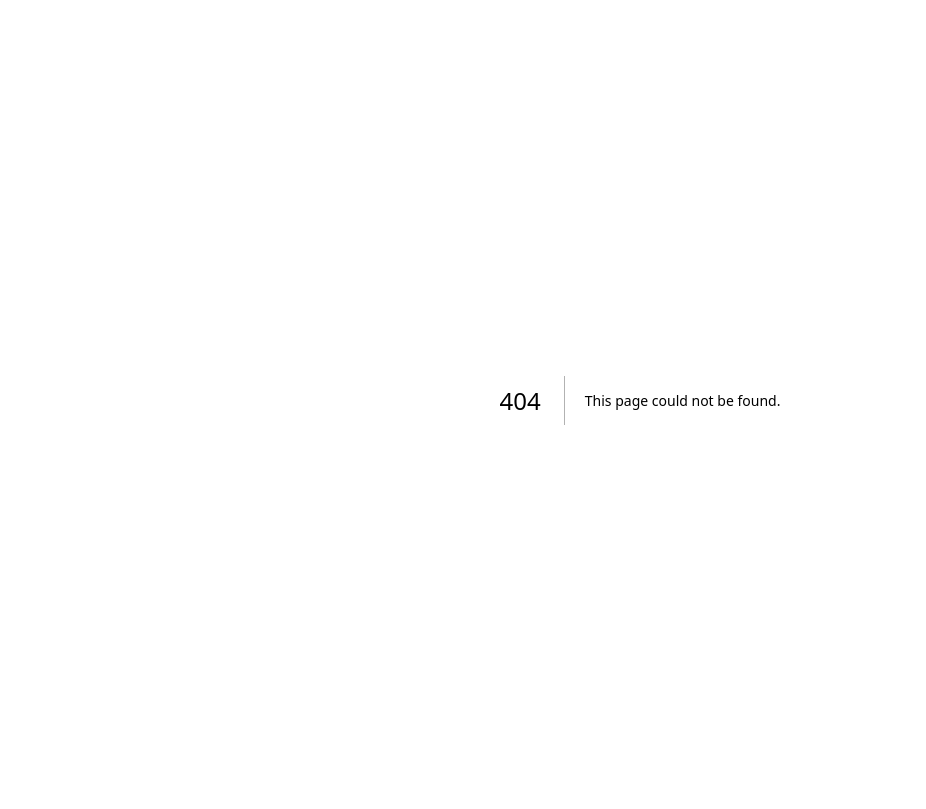
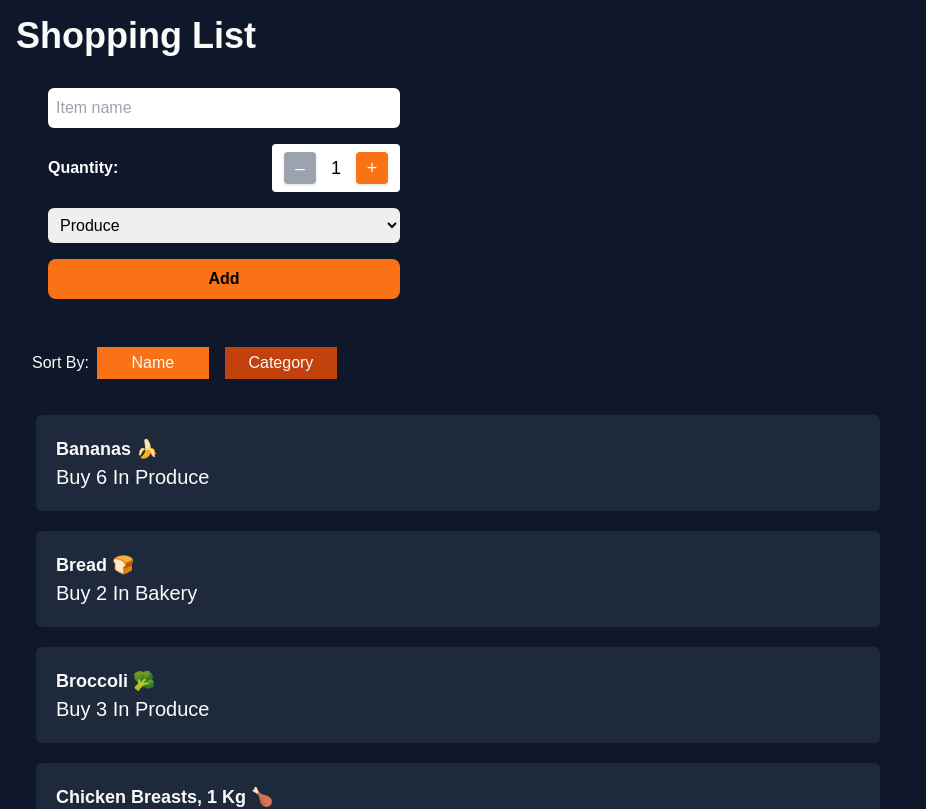
Before and after one commit to Gmanhar/cprg306-assignments, a Next.js app: page /week-7 in a window 1280 px wide. Before the commit this address had no page. Shown: the top 809 px of the page, without its empty margins (0-926 px from the left). Built offline with nearby package versions, Linux system fonts and the light colour scheme.

Commit message:
week-7
Complete merging week 4&5

```diff
--- a/app/page.js
+++ b/app/page.js
@@ -23,6 +23,9 @@
         <li>
           <Link className={linkStyles} href="week-6">Week-6</Link>
         </li>
+        <li>
+          <Link className={linkStyles} href="week-7">Week-7</Link>
+        </li>
       </ul>
     </main>
   );
--- /dev/null
+++ b/app/week-7/item-list.js
@@ -0,0 +1,51 @@
+"use client";
+
+import { useState } from "react";
+import Item from "./item";
+
+export default function ItemList({ items }) {
+  const [sortBy, setSortBy] = useState("name");
+
+  const sortedItems = [...items].sort((a, b) => {
+    if (sortBy === "name") {
+      return a.name.localeCompare(b.name);
+    } else if (sortBy === "category") {
+      return a.category.localeCompare(b.category);
+    }
+  });
+
+  return (
+    <div>
+      <div className="p-2 m-2 text-l capitalize text-stone-50">
+        Sort By:
+        <button
+          className={`p-1 m-2 w-28 square-lg ${
+            sortBy === "name" ? "bg-orange-500" : "bg-orange-700"
+          }`}
+          onClick={() => setSortBy("name")}
+        >
+          Name
+        </button>
+        <button
+          className={`p-1 m-2 w-28 square-lg ${
+            sortBy === "category" ? "bg-orange-500" : "bg-orange-700"
+          }`}
+          onClick={() => setSortBy("category")}
+        >
+          Category
+        </button>
+      </div>
+
+      <ul className="text-xl capitalize text-stone-50">
+        {sortedItems.map((item) => (
+          <Item
+            key={item.id}
+            name={item.name}
+            quantity={item.quantity}
+            category={item.category}
+          />
+        ))}
+      </ul>
+    </div>
+  );
+}
--- /dev/null
+++ b/app/week-7/item.js
@@ -0,0 +1,12 @@
+export default function Item({ name, quantity, category }) {
+    return (
+      <section>
+        <li className="bg-slate-800 rounded-md p-5 m-5 text-stone-50 mr-96">
+        <p className="text-lg font-semibold">{name}</p>
+        <p>Buy {quantity} in {category} </p>
+      </li>
+      </section>
+
+
+    );
+  }
--- /dev/null
+++ b/app/week-7/item.json
@@ -0,0 +1,74 @@
+[
+  {
+    "id": "1h2GJKH12gkHG31h1H",
+    "name": "milk, 4 L 🥛",
+    "quantity": 1,
+    "category": "dairy"
+  },
+  {
+    "id": "2KJH3k2j3H1k2J3K1H",
+    "name": "bread 🍞",
+    "quantity": 2,
+    "category": "bakery"
+  },
+  {
+    "id": "3h2KJH3k2j3H1k2J3",
+    "name": "eggs, dozen 🥚",
+    "quantity": 2,
+    "category": "dairy"
+  },
+  {
+    "id": "4k2J3K1H2GJKH12gk",
+    "name": "bananas 🍌",
+    "quantity": 6,
+    "category": "produce"
+  },
+  {
+    "id": "5H1h1H2KJH3k2j3H",
+    "name": "broccoli 🥦",
+    "quantity": 3,
+    "category": "produce"
+  },
+  {
+    "id": "6H1k2J3K1H2GJKH1",
+    "name": "chicken breasts, 1 kg 🍗",
+    "quantity": 1,
+    "category": "meat"
+  },
+  {
+    "id": "7gkHG31h1H2KJH3k",
+    "name": "pasta sauce 🍝",
+    "quantity": 3,
+    "category": "canned goods"
+  },
+  {
+    "id": "8j3H1k2J3K1H2GJK",
+    "name": "spaghetti, 454 g 🍝",
+    "quantity": 2,
+    "category": "dry goods"
+  },
+  {
+    "id": "9H12gkHG31h1H2KJ",
+    "name": "toilet paper, 12 pack 🧻",
+    "quantity": 1,
+    "category": "household"
+  },
+  {
+    "id": "10H3k2j3H1k2J3K1",
+    "name": "paper towels, 6 pack",
+    "quantity": 1,
+    "category": "household"
+  },
+  {
+    "id": "11k2J3K1H2GJKH12",
+    "name": "dish soap 🍽️",
+    "quantity": 1,
+    "category": "household"
+  },
+  {
+    "id": "12GJKH12gkHG31h1",
+    "name": "hand soap 🧼",
+    "quantity": 4,
+    "category": "household"
+  }
+]
--- /dev/null
+++ b/app/week-7/new-item.js
@@ -0,0 +1,117 @@
+"use client";
+
+import { useState } from "react";
+
+export default function NewItem({ onAddItem }) {
+  const [name, setName] = useState("");
+  const [quantity, setQuantity] = useState(1);
+  const [category, setCategory] = useState("Produce");
+
+  const increment = () => {
+    setQuantity((prev) => (prev < 99 ? prev + 1 : prev));
+  };
+
+  const decrement = () => {
+    setQuantity((prev) => (prev > 1 ? prev - 1 : prev));
+  };
+
+  const handleSubmit = (event) => {
+    event.preventDefault();
+
+    const item = {
+      id: crypto.randomUUID(),
+      name,
+      quantity,
+      category,
+    };
+
+    onAddItem(item);
+    setName("");
+    setQuantity(1);
+    setCategory("Produce");
+  };
+
+  return (
+    <main className="">
+      <form
+        className="p-4 m-4 text-black bg-slate-900 max-w-sm w-full  rounded"
+        onSubmit={handleSubmit}
+      >
+        <div className="mb-4">
+          <input
+            className="p-2 rounded-md w-full"
+            type="text"
+            id="name"
+            value={name}
+            required
+            placeholder="Item name"
+            onChange={(e) => setName(e.target.value)}
+          />
+        </div>
+
+        <div className="flex items-center justify-between mb-4">
+          <span className="text-white font-semibold mr-2">Quantity:</span>
+          <div className="flex items-center space-x-2 bg-white px-3 py-2 rounded">
+            <button
+              onClick={decrement}
+              type="button"
+              disabled={quantity === 1}
+              className={`w-8 h-8 rounded text-white text-lg flex items-center justify-center shadow ${
+                quantity === 1
+                  ? "bg-gray-400 cursor-not-allowed"
+                  : "bg-orange-500 hover:bg-orange-600"
+              }`}
+            >
+              –
+            </button>
+
+            <span className="text-lg font-medium w-6 text-center">
+              {quantity}
+            </span>
+
+            <button
+              onClick={increment}
+              type="button"
+              disabled={quantity === 99}
+              className={`w-8 h-8 rounded text-white text-lg flex items-center justify-center shadow ${
+                quantity === 99
+                  ? "bg-orange-300 cursor-not-allowed"
+                  : "bg-orange-500 hover:bg-orange-600"
+              }`}
+            >
+              +
+            </button>
+          </div>
+        </div>
+
+        <div className="mb-4">
+          <select
+            className="p-2 rounded-md w-full"
+            id="category"
+            value={category}
+            onChange={(e) => setCategory(e.target.value)}
+          >
+            <option value="Produce">Produce</option>
+            <option value="Dairy">Dairy</option>
+            <option value="Bakery">Bakery</option>
+            <option value="Meat">Meat</option>
+            <option value="Frozen Foods">Frozen Foods</option>
+            <option value="Canned Goods">Canned Goods</option>
+            <option value="Dry Goods">Dry Goods</option>
+            <option value="Beverages">Beverages</option>
+            <option value="Snacks">Snacks</option>
+            <option value="Household">Household</option>
+            <option value="Other">Other</option>
+          </select>
+        </div>
+
+        <button
+          className="bg-orange-500 w-full p-2 rounded-lg text-black font-semibold"
+          type="submit"
+        >
+          Add
+        </button>
+      </form>
+    </main>
+  );
+}
--- /dev/null
+++ b/app/week-7/page.js
@@ -0,0 +1,26 @@
+"use client";
+
+import { useState } from "react";
+import NewItem from "./new-item";
+import ItemList from "./item-list";
+import itemsData from "./item.json";
+
+export default function Page() {
+  const [items, setItems] = useState(itemsData);
+
+  const handleAddItem = (newItem) => {
+    setItems((prevItems) => [...prevItems, newItem]);
+  };
+
+  return (
+    <main className="bg-slate-900 min-h-screen p-4">
+      <h1 className="text-stone-50 font-semibold text-4xl mb-4">
+        Shopping List
+      </h1>
+
+      <NewItem onAddItem={handleAddItem} />
+
+      <ItemList items={items} />
+    </main>
+  );
+}
```
